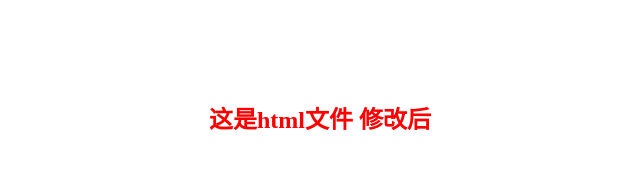
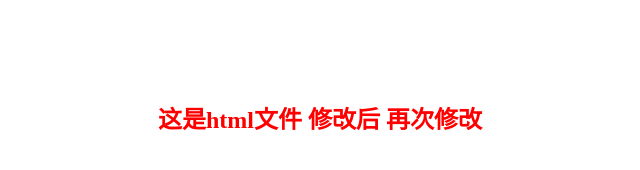
Before and after one commit to luoanhua/git.com, a plain HTML site: page index.html in a window 1280 px wide. Shown: the whole page, without its empty margins (320-960 px from the left). Drawn offline with Linux system fonts and the light colour scheme.

Commit message:
remodified index.html

```diff
--- a/index.html
+++ b/index.html
@@ -7,6 +7,6 @@
 	<link rel="stylesheet" href="style.css">
 </head>
 <body>
-	<h2>这是html文件 修改后</h2>
+	<h2>这是html文件 修改后 再次修改</h2>
 </body>
 </html>
```
